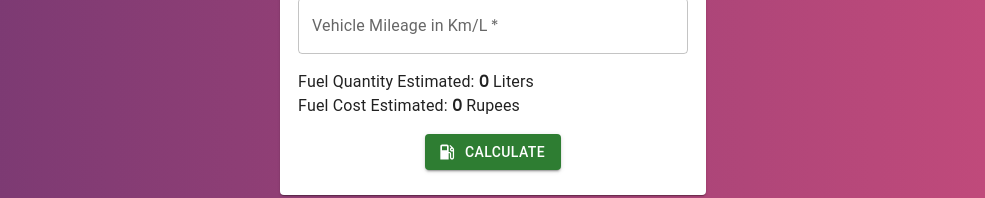
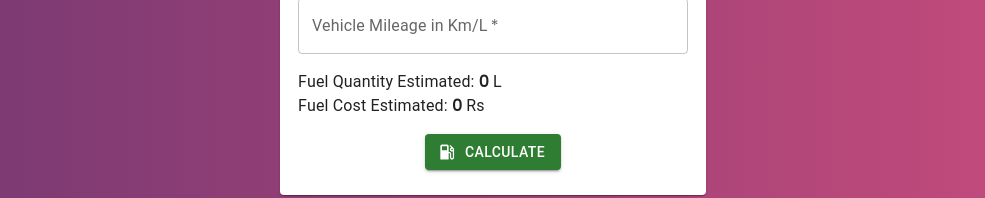
Before and after one commit to Nadeem-Abdun/fuel-calculator-app, a React (Create React App) app: page / in a window 1280 px wide. Shown: the part 436-634 px from the top of the page, without its empty margins (147-1132 px from the left). Built offline with nearby package versions, Linux system fonts and the light colour scheme.

Commit message:
Changes in Calculated  Output Units

```diff
--- a/package.json
+++ b/package.json
@@ -1,5 +1,6 @@
 {
   "name": "fuel-calculator-app",
+  "homepage": "https://Nadeem-Abdun.github.io/fuel-calculator-app",
   "version": "0.1.0",
   "private": true,
   "dependencies": {
@@ -27,7 +28,9 @@
     "start": "react-scripts start",
     "build": "react-scripts build",
     "test": "react-scripts test",
-    "eject": "react-scripts eject"
+    "eject": "react-scripts eject",
+    "predeploy": "npm run build",
+    "deploy": "gh-pages -d build"
   },
   "eslintConfig": {
     "extends": [
--- a/src/Components/FuelCalculator.tsx
+++ b/src/Components/FuelCalculator.tsx
@@ -76,8 +76,8 @@ function FuelCalculator() {
                                 />
                             </Grid>
                             <Grid item xs={11}>
-                                <Typography variant='body1'>Fuel Quantity Estimated: <strong>{fuelQty}</strong> Liters </Typography>
-                                <Typography variant='body1'>Fuel Cost Estimated: <strong>{fuelCost}</strong> Rupees </Typography>
+                                <Typography variant='body1'>Fuel Quantity Estimated: <strong>{fuelQty}</strong> L </Typography>
+                                <Typography variant='body1'>Fuel Cost Estimated: <strong>{fuelCost}</strong> Rs </Typography>
                             </Grid>
                             <Grid container item xs={11} justifyContent='center' alignItems='center'>
                                 <Grid item>
```
Also changed, not shown: 1 other file (tests, documents, lock files or other folders).
